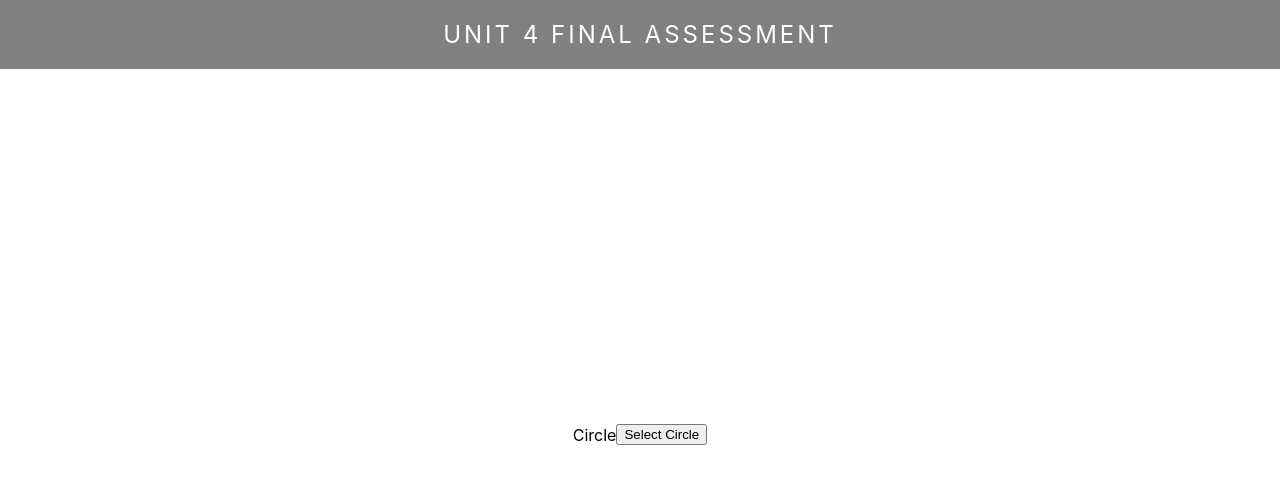
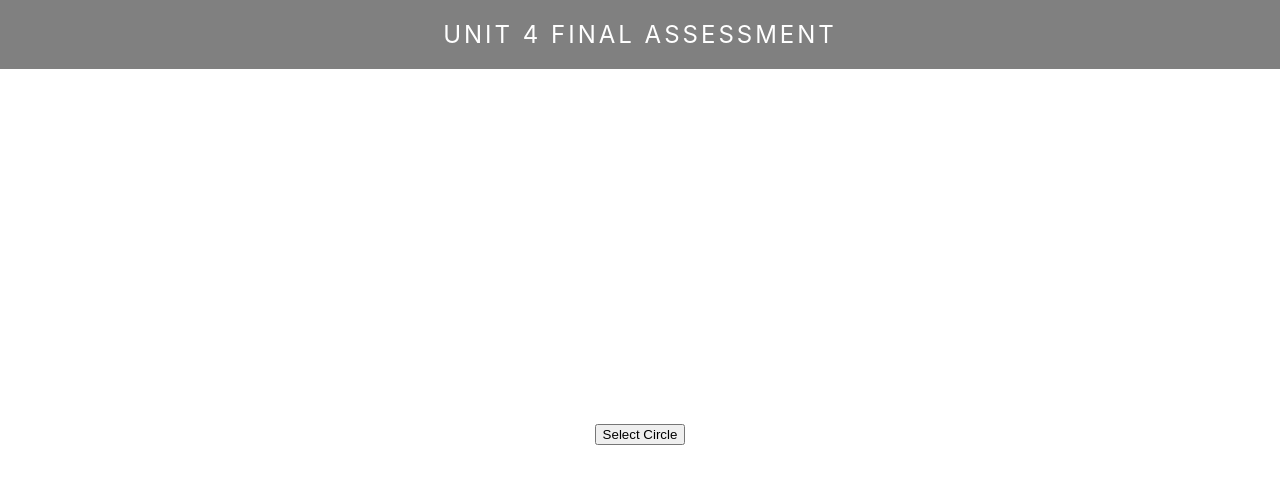
Before and after one commit to jacksweat22/project4-assessment, a React (Create React App) app: page / in a window 1280 px wide. Shown: the top 484 px of the page. Built offline with nearby package versions, Linux system fonts and the light colour scheme.

Commit message:
circles component  pre-commit

```diff
--- a/src/Components/Circles/Circles.js
+++ b/src/Components/Circles/Circles.js
@@ -1,7 +1,11 @@
 import React from 'react';
 
-const Circles = (props) => (
-    <p className="Circles">Circle</p>
-);
+const Circles = (props) => {
+    return(
+        <div className="Circles">
+
+        </div>
+    )
+}
 
 export default Circles;
```
